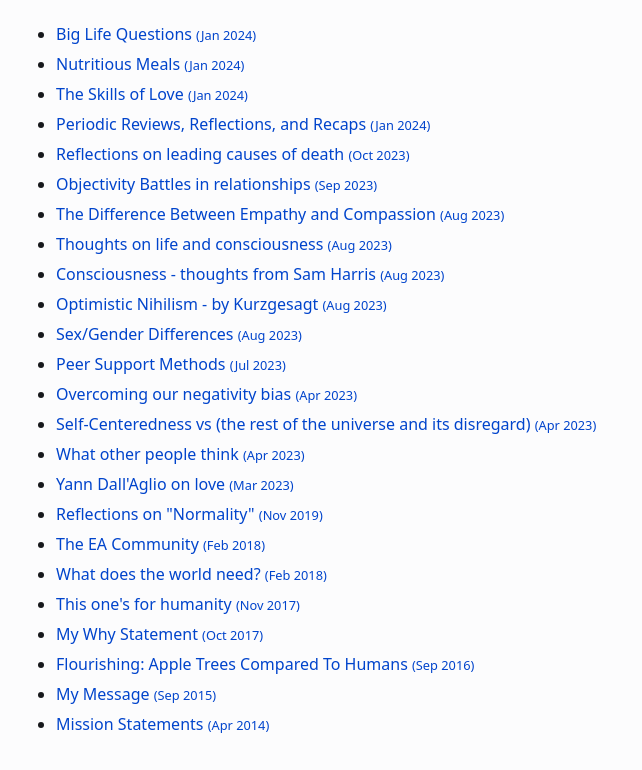
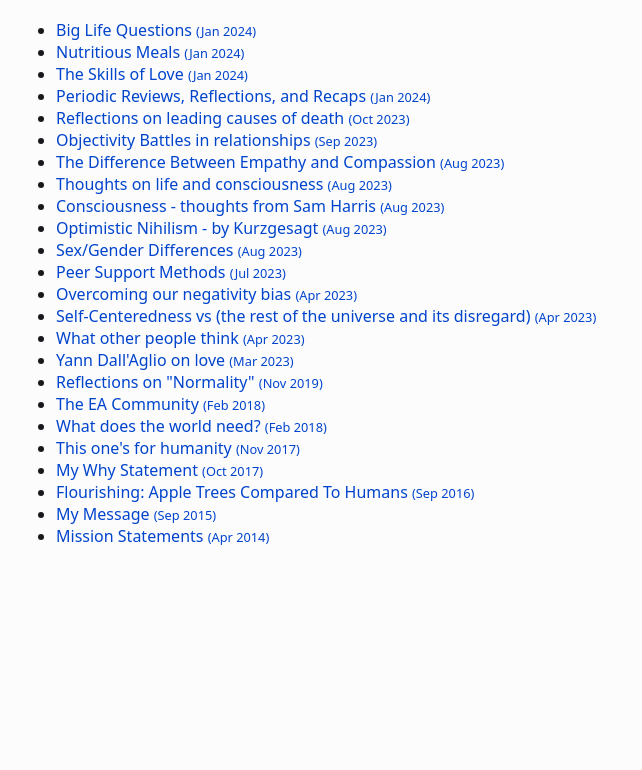
Before and after one commit to davidhartsough/notes, a Gatsby site: page / in a window 1280 px wide. Shown: the part 158-928 px from the top of the page, without its empty margins (240-882 px from the left). After the commit the page ends 800 px from the top, so only its background shows below. Built offline with nearby package versions, Linux system fonts and the light colour scheme; Gatsby itself is replaced by a stand-in of ours.

Commit message:
adjust details, summary, and list styles

```diff
--- a/src/components/styles.css
+++ b/src/components/styles.css
@@ -96,6 +96,7 @@
 }
 summary {
   margin: 1rem 0;
+  cursor: pointer;
 }
 sub,
 sup {
@@ -126,7 +127,8 @@
 }
 li,
 li p {
-  margin-bottom: 0.125rem;
+  margin: 0 0 0.125rem;
+  line-height: 1.25;
 }
 ol li,
 ul li {
```
